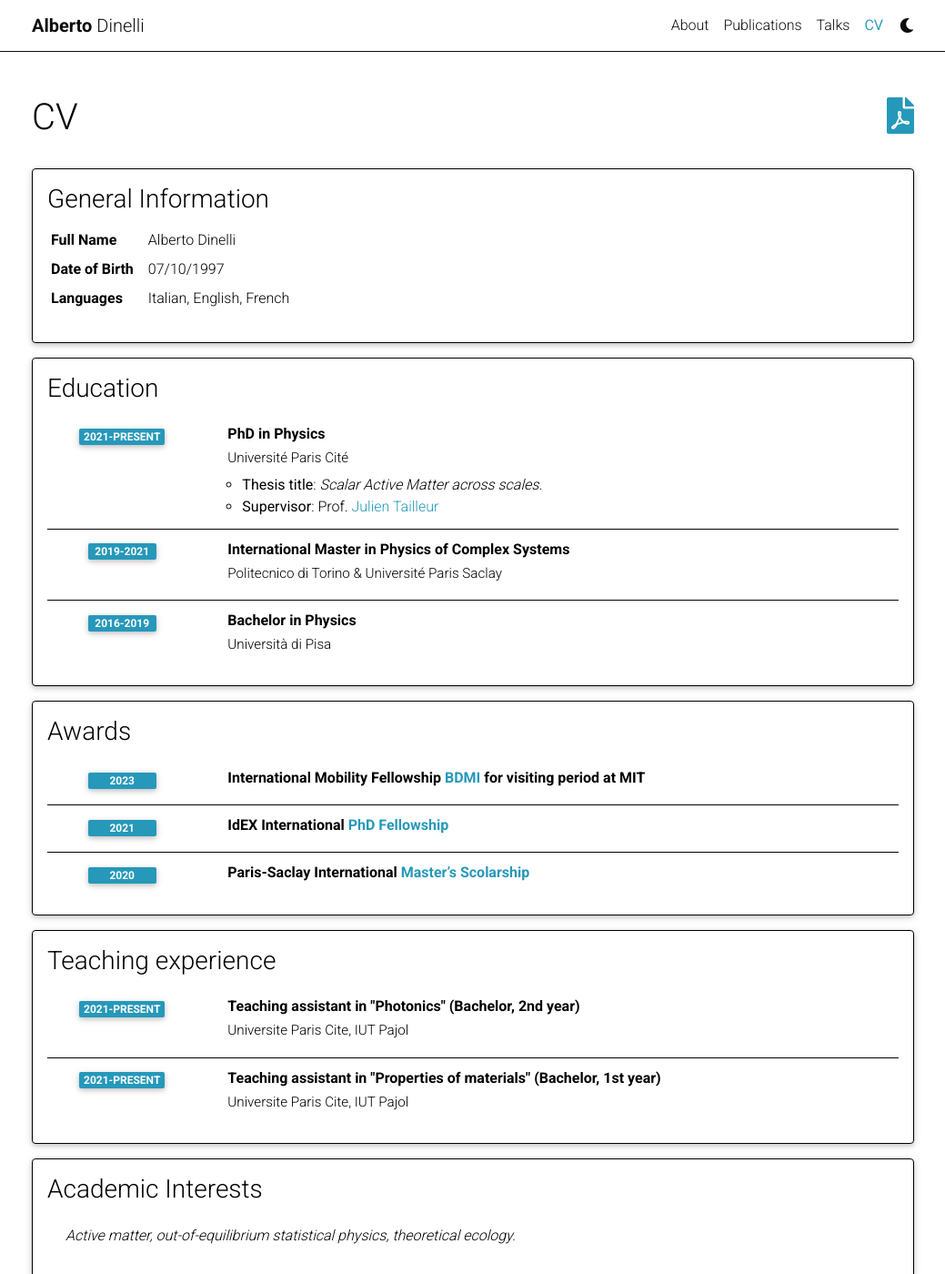
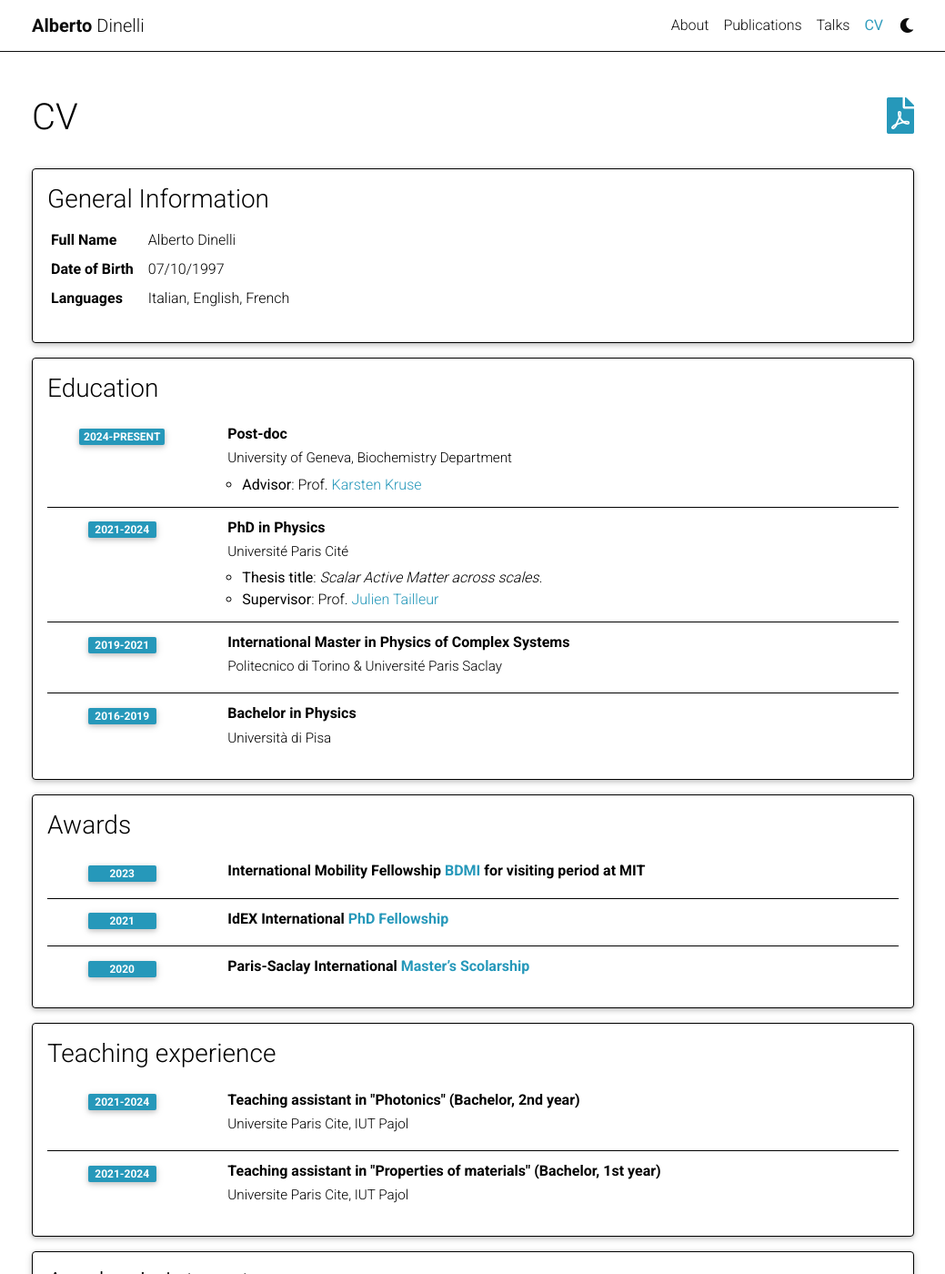
Before and after one commit to adinelli/albertodinelli.github.io, a Jekyll site: the page built from _pages/cv.md, in a window 1280 px wide and 1400 px high. Shown: the whole window at 91% size, without its empty margins (120-1159 px from the left). Built offline with Jekyll 4.4.1, drawn with Linux system fonts in a browser that asks for light colours; comment, search, counter and statistics services are not loaded; a style sheet for code colours, icons or effects is not loaded.

Commit message:
2024-08-12-AD: Updated CV.

```diff
--- a/_data/cv.yml
+++ b/_data/cv.yml
@@ -11,9 +11,14 @@
 - title: Education
   type: time_table
   contents:
+    - title: Post-doc
+      institution: University of Geneva, Biochemistry Department
+      year: 2024-Present
+      description:
+        - '<b>Advisor</b>:   Prof. <a href="https://www.unige.ch/sciences/biochimie/labs/karsten-kruse/">Karsten Kruse</a>'
     - title: PhD in Physics
       institution: Université Paris Cité
-      year: 2021-Present
+      year: 2021-2024
       description:
         - '<b>Thesis title</b>: <i>Scalar Active Matter across scales.</i>'
         - '<b>Supervisor</b>:   Prof. <a href="https://physics.mit.edu/faculty/julien-tailleur/">Julien Tailleur</a>'
@@ -79,7 +84,7 @@
   contents:
     - title: Teaching assistant in "Photonics" (Bachelor, 2nd year)
       institution: Universite Paris Cite, IUT Pajol
-      year: 2021-Present
+      year: 2021-2024
       # description:
       #   - Description 1.
       #   - Description 2.
@@ -89,7 +94,7 @@
       #       - Sub-description 2.
     - title: Teaching assistant in "Properties of materials" (Bachelor, 1st year)
       institution: Universite Paris Cite, IUT Pajol
-      year: 2021-Present
+      year: 2021-2024
 
 - title: Academic Interests
   type: nested_list
```
Also changed, not shown: 1 other file.
